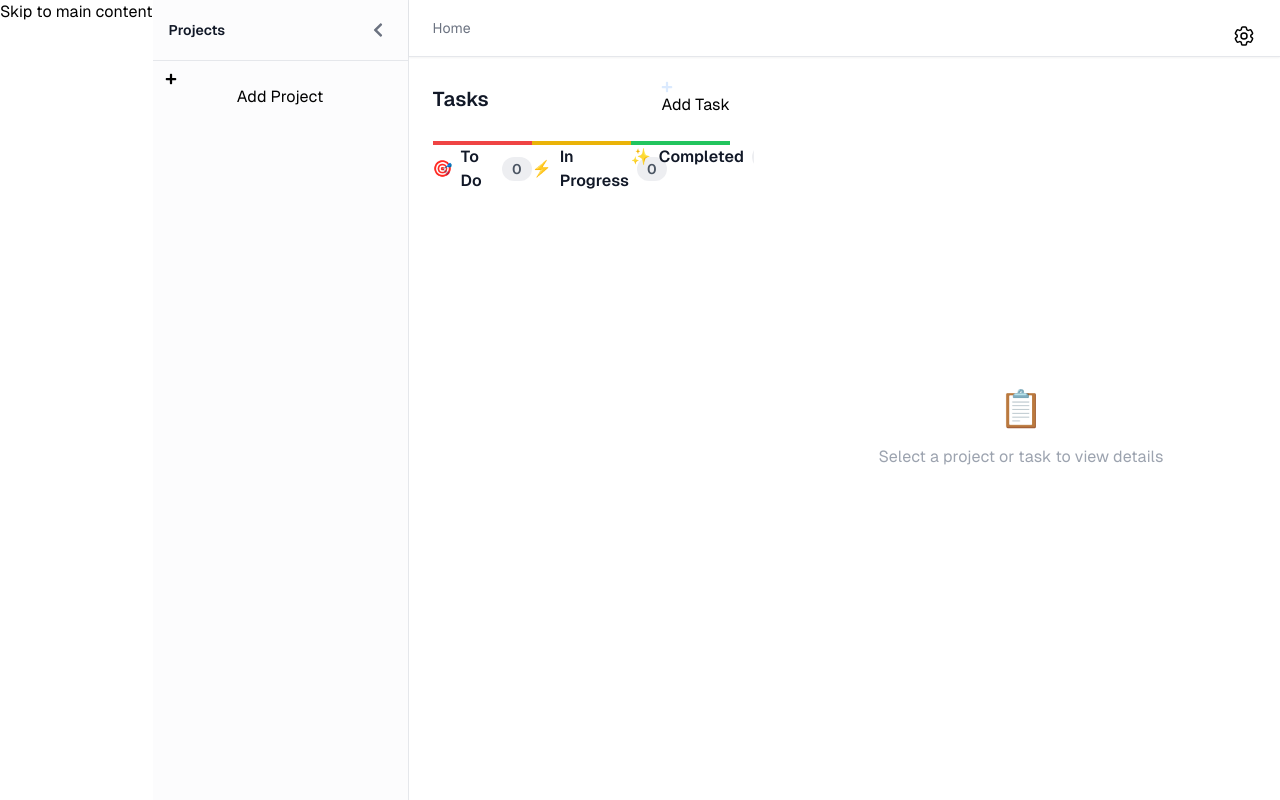
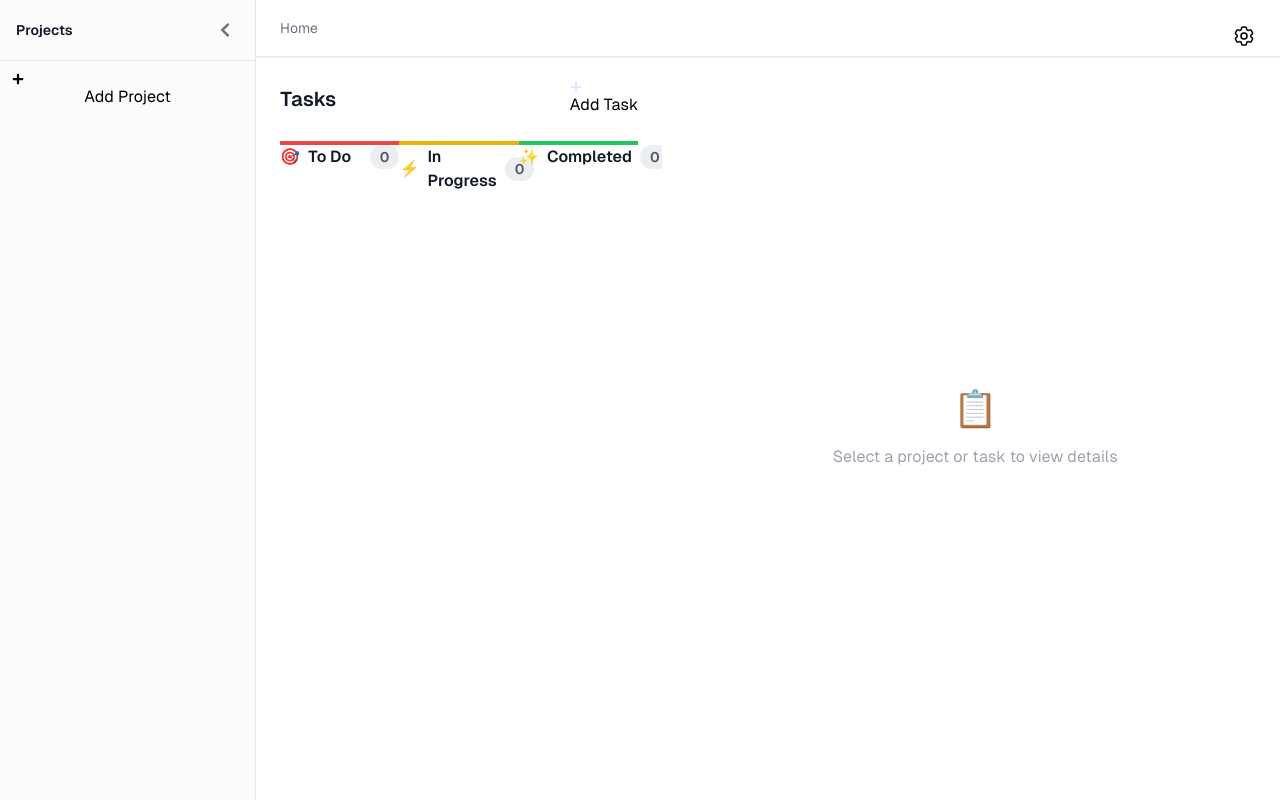
Before and after one commit to birdup000/ADHD-TaskManagementPanel, a Next.js app in the folder adhd-taskpanel/: page / in a window 1280 px wide. Built offline with nearby package versions, Linux system fonts and the light colour scheme.

Commit message:
remove skip to main content checkpoint

```diff
--- a/adhd-taskpanel/app/layout.tsx
+++ b/adhd-taskpanel/app/layout.tsx
@@ -76,7 +76,7 @@ export default function RootLayout({
           className={`${geistSans.variable} ${geistMono.variable} antialiased custom-scrollbar h-screen bg-background text-foreground transition-colors`}
         >
           <ThemeProvider>
-            <main className="container mx-auto w-full min-h-screen px-4 py-8">
+            <main className="w-full min-h-screen">
               {children}
             </main>
             <ThemeSettings />
--- a/adhd-taskpanel/app/page.tsx
+++ b/adhd-taskpanel/app/page.tsx
@@ -186,14 +186,11 @@ const Page: NextPage = () => {
 
   return (
     <div className="flex h-screen bg-background text-foreground transition-colors duration-300">
-      <a href="#main" className="skip-to-content">
-        Skip to main content
-      </a>
       <Head>
-        <title>Task Manager</title>
-        <meta name="description" content="A task management application designed for ADHD users" />
-        <meta name="theme-color" content="#1a1a1a" media="(prefers-color-scheme: dark)" />
-        <meta name="theme-color" content="#ffffff" media="(prefers-color-scheme: light)" />
+      <title>Task Manager</title>
+      <meta name="description" content="A task management application designed for ADHD users" />
+      <meta name="theme-color" content="#1a1a1a" media="(prefers-color-scheme: dark)" />
+      <meta name="theme-color" content="#ffffff" media="(prefers-color-scheme: light)" />
       </Head>
 
       {/* Sidebar */}
```
